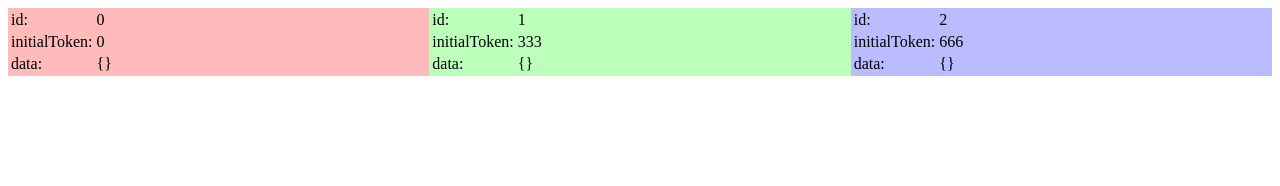
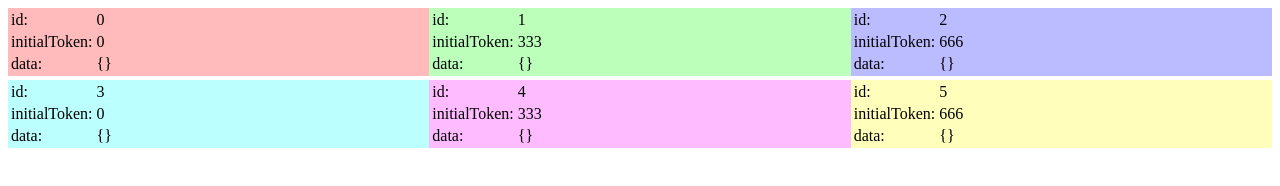
Before and after one commit to GordonGustafson/CassandraVisualization, a plain HTML site: page index.html in a window 1280 px wide. Drawn offline with nearby package versions, Linux system fonts and the light colour scheme.

Commit message:
Extend UI to handle two rows of nodes

```diff
--- a/css/styles.css
+++ b/css/styles.css
@@ -8,6 +8,8 @@ body {
 .left-column { float: left; width: 33.33%; }
 .right-column { float: right; width: 33.33%; }
 .center-column { display: inline-block; width: 33.33%; }
+
+.new-line { clear:left }
 
 .node {
     height: 100%
@@ -22,3 +24,12 @@ body {
 #node2 {
     background-color: #bbf
 }
+#node3 {
+    background-color: #bff
+}
+#node4 {
+    background-color: #fbf
+}
+#node5 {
+    background-color: #ffb
+}
--- a/index.html
+++ b/index.html
@@ -11,17 +11,11 @@
   </head>
 
   <body>
-    <div id="node0" class="node left-column">
-      <table>
-      </table>
-    </div>
-    <div id="node1" class="node center-column">
-      <table>
-      </table>
-    </div>
-    <div id="node2" class="node right-column">
-      <table>
-      </table>
-    </div>
+    <div id="node0" class="node left-column"><table></table></div>
+    <div id="node1" class="node center-column"><table></table></div>
+    <div id="node2" class="node right-column"><table></table></div>
+    <div id="node3" class="node left-column new-line"><table></table></div>
+    <div id="node4" class="node center-column"><table></table></div>
+    <div id="node5" class="node right-column"><table></table></div>
   </body>
 </html>
--- a/js/main.js
+++ b/js/main.js
@@ -2,7 +2,13 @@ $(document).ready(function () {
     var node0 = new Node(0, 0);
     var node1 = new Node(1, 333);
     var node2 = new Node(2, 666);
+    var node3 = new Node(3, 0);
+    var node4 = new Node(4, 333);
+    var node5 = new Node(5, 666);
     node0.updateUI();
     node1.updateUI();
     node2.updateUI();
+    node3.updateUI();
+    node4.updateUI();
+    node5.updateUI();
 });
```
